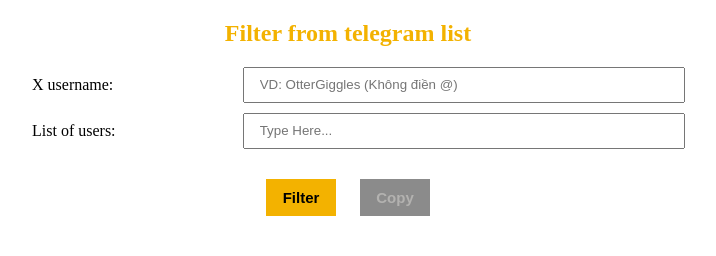
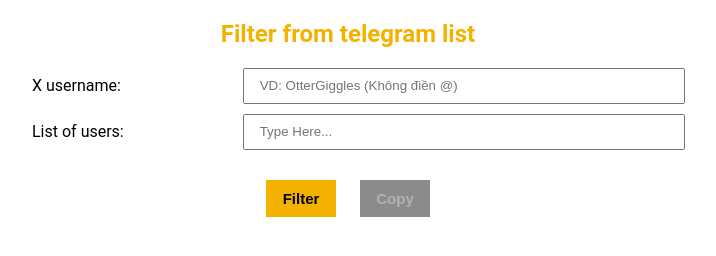
Before and after one commit to timo-cypher/Filter-X-List, a plain HTML site: page index.html in a window 1280 px wide. Shown: the whole page, without its empty margins (292-1008 px from the left). Drawn offline with Linux system fonts and the light colour scheme.

Commit message:
Update index.html

```diff
--- a/index.html
+++ b/index.html
@@ -6,7 +6,7 @@
     <title>Document</title>
     <style>
       body {
-        font-family: "poppins";
+        font-family: "Roboto";
       }
 
       h2 {
```
